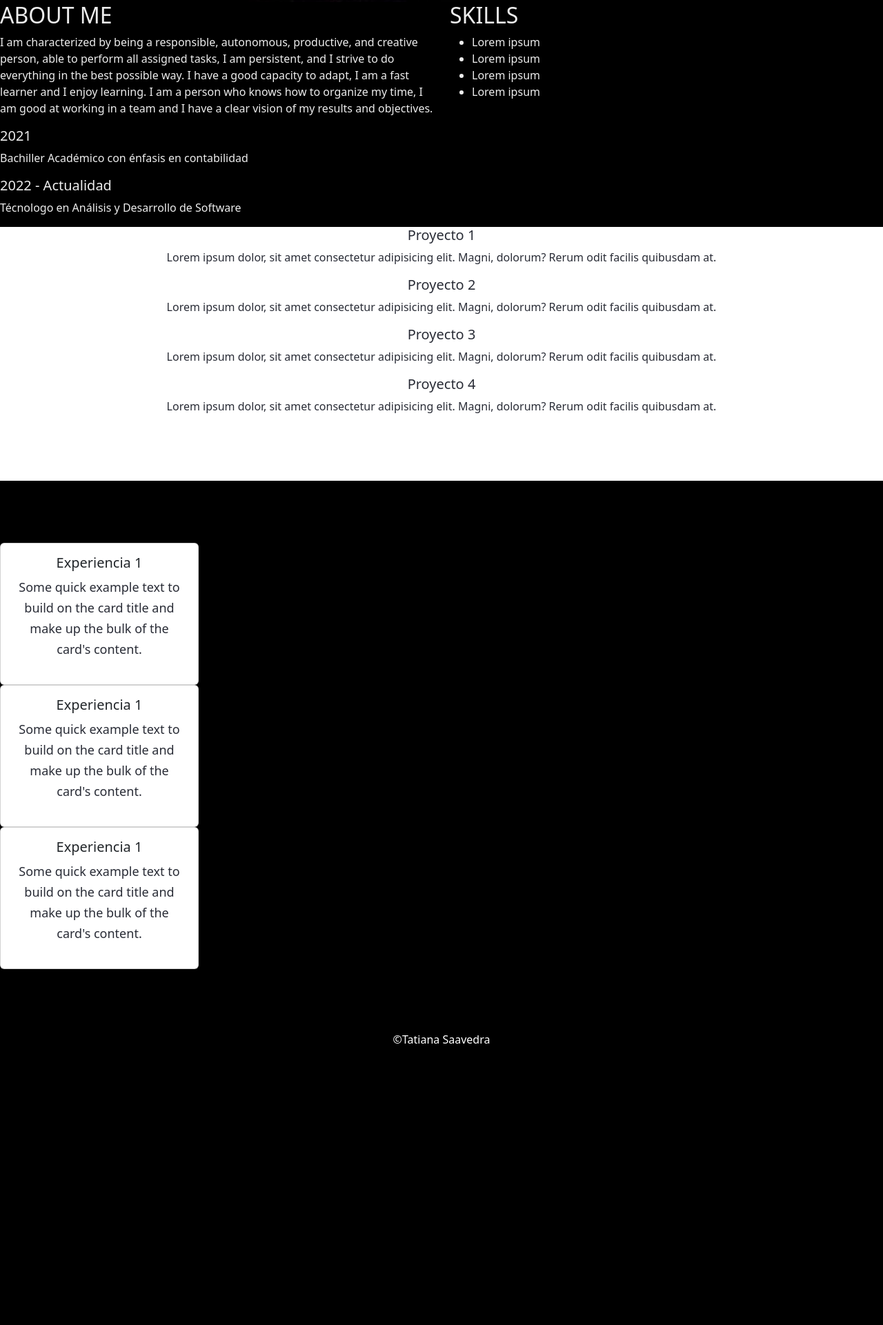
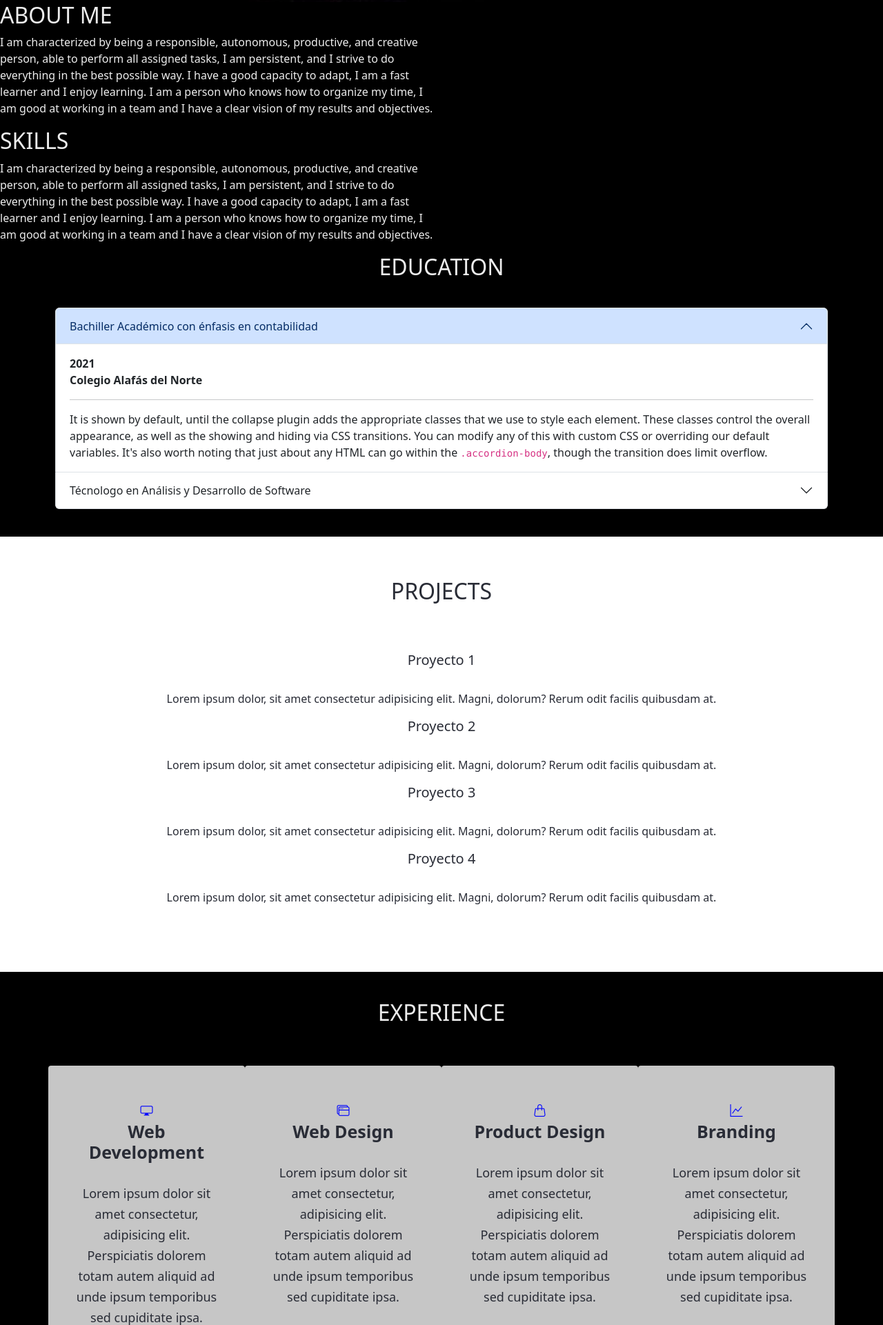
Before and after one commit to Tatiana0920/portafolio, a plain HTML site: page index.html in a window 1280 px wide. Shown: the part 797-2718 px from the top of the page at 69% size. Before the commit the page ends 2382 px from the top, so only its background shows below. Drawn offline with nearby package versions, Linux system fonts and the light colour scheme.

Commit message:
Update index.html

```diff
--- a/index.html
+++ b/index.html
@@ -4,6 +4,7 @@
     <meta charset="UTF-8">
     <meta name="viewport" content="width=device-width, initial-scale=1.0">
     <title>Tatiana Saavedra</title>
+    <link rel="icon" href="img/codigo.png" type="image/png">
     <link rel="stylesheet" href="https://cdn.jsdelivr.net/npm/bootstrap-icons@1.11.0/font/bootstrap-icons.css">
     <link href="https://cdn.jsdelivr.net/npm/bootstrap@5.3.1/dist/css/bootstrap.min.css" rel="stylesheet" integrity="sha384-4bw+/aepP/YC94hEpVNVgiZdgIC5+VKNBQNGCHeKRQN+PtmoHDEXuppvnDJzQIu9" crossorigin="anonymous">
     <link href="css/style.css" rel="stylesheet">
@@ -12,18 +13,17 @@
     <header id="header">
           <nav class="navbar navbar-expand-lg bg-body-tertiary">
             <div class="container-fluid">
-              <a class="navbar-brand" href="#hero">Tatiana</a>
+              <a class="navbar-brand" href="#hero"><img src="img/codigo.png" alt="logo"></a>
               <button class="navbar-toggler" type="button" data-bs-toggle="collapse" data-bs-target="#navbarNavAltMarkup" aria-controls="navbarNavAltMarkup" aria-expanded="false" aria-label="Toggle navigation">
                 <span class="navbar-toggler-icon"></span>
               </button>
               <div class="collapse navbar-collapse" id="navbarNavAltMarkup">
                 <div class="navbar-nav">
-                  <a class="nav-link active" aria-current="page" href="#hero">Home</a>
-                  <a class="nav-link" href="#about">About me</a>
-                  <a class="nav-link" href="#about">Skills</a>
-                  <a class="nav-link" href="#education">Education</a>
-                  <a class="nav-link" href="#projects">Projects</a>
-                  <a class="nav-link" href="#experience">Experience</a>
+                  <a class="nav-link scrollto" href="#about">About me</a>
+                  <a class="nav-link scrollto" href="#about">Skills</a>
+                  <a class="nav-link scrollto" href="#education">Education</a>
+                  <a class="nav-link scrollto" href="#projects">Projects</a>
+                  <a class="nav-link scrollto" href="#experience">Experience</a>
                 </div>
               </div>
             </div>
@@ -31,97 +31,134 @@
           </nav>
     </header>
 
-    <section id="hero" class="d-flex align-items-center">
-      <div class="container-hero position-relative">
-        <p>Hello, I am</p>
+    <section id="hero">
+      <div class="container-hero">
+        <h3>Hello, I am</h3>
         <h1>Tatiana Saavedra</h1>
         <h2>Tatiana Saavedra</h2>
         <p>Software Analysis and Development Student</p>
         <button type="button" class="btn">Download cv</button>
       </div>
+      <!-- <div class="container-img"><img src="img/img1.jpg" alt="img"></div> -->
       <div class="redes">
-        <a href="#"><i class="bi bi-github"></i></a>
-        <a href="#"><i class="bi bi-linkedin"></i></a>
-        <a href="#"><i class="bi bi-whatsapp"></i></a>
-        <a href="#"><i class="bi bi-instagram"></i></a>
+        <a href="https://github.com/" target="_blank"><i class="bi bi-github"></i></a>
+        <a href="https://co.linkedin.com/" target="_blank"><i class="bi bi-linkedin"></i></a>
+        <a href="https://www.whatsapp.com/?lang=es_LA" target="_blank"><i class="bi bi-whatsapp"></i></a>
+        <a href="https://www.instagram.com/" target="_blank"><i class="bi bi-instagram"></i></a>
       </div>
     </section>
 
     <main>
         <section id="about">
-            <div class="container-about">
-                <div class="row">
-                    <div class="col-md-6">
-                        <h2>ABOUT ME</h2>
-                        <p>I am characterized by being a responsible, autonomous, productive, and creative person, able to perform all assigned tasks, I am persistent, and I strive to do everything in the best possible way. I have a good capacity to adapt, I am a fast learner and I enjoy learning. I am a person who knows how to organize my time, I am good at working in a team and I have a clear vision of my results and objectives.</p>
-                    </div>
-                    <div class="col-md-6">
-                        <h2>SKILLS</h2>
-                            <div>
-                                <ul>
-                                    <li>Lorem ipsum</li>
-                                    <li>Lorem ipsum</li>
-                                    <li>Lorem ipsum</li>
-                                    <li>Lorem ipsum</li>
-                                </ul>
-                            </div>
-                    </div>
-                </div>
+          <div class="container-about">
+            <div class="row">
+              <div class="col-lg-6">
+                <h2>ABOUT ME</h2>
+                <p>I am characterized by being a responsible, autonomous, productive, and creative person, able to perform all assigned tasks, I am persistent, and I strive to do everything in the best possible way. I have a good capacity to adapt, I am a fast learner and I enjoy learning. I am a person who knows how to organize my time, I am good at working in a team and I have a clear vision of my results and objectives.</p>
+              </div>
             </div>
+          </div>
+          <div class="container-skills">
+            <div class="row">
+              <div class="col-lg-6">
+                <h2>SKILLS</h2>
+                <p>I am characterized by being a responsible, autonomous, productive, and creative person, able to perform all assigned tasks, I am persistent, and I strive to do everything in the best possible way. I have a good capacity to adapt, I am a fast learner and I enjoy learning. I am a person who knows how to organize my time, I am good at working in a team and I have a clear vision of my results and objectives.</p>
+              </div>
+            </div>
+          </div>
+
         </section>
 
         <section id="education">
-            <div class="container-education">
-               <h5>2021</h5>
-               <p>Bachiller Académico con énfasis en contabilidad</p>
-               <h5>2022 - Actualidad</h5>
-               <p>Técnologo en Análisis y Desarrollo de Software</p>
-            </div>
+          <div class="container-education"></div>
+            <h2>EDUCATION</h2>
+
+                  <div class="accordion" id="accordionExample">
+                    <div class="accordion-item">
+                      <h2 class="accordion-header">
+                        <button class="accordion-button" type="button" data-bs-toggle="collapse" data-bs-target="#collapseOne" aria-expanded="true" aria-controls="collapseOne">
+                          Bachiller Académico con énfasis en contabilidad
+                        </button>
+                      </h2>
+                      <div id="collapseOne" class="accordion-collapse collapse show" data-bs-parent="#accordionExample">
+                        <div class="accordion-body">
+                          <strong>2021<br> Colegio Alafás del Norte<br></strong><hr>It is shown by default, until the collapse plugin adds the appropriate classes that we use to style each element. These classes control the overall appearance, as well as the showing and hiding via CSS transitions. You can modify any of this with custom CSS or overriding our default variables. It's also worth noting that just about any HTML can go within the <code>.accordion-body</code>, though the transition does limit overflow.
+                        </div>
+                      </div>
+                    </div>
+                    <div class="accordion-item">
+                      <h2 class="accordion-header">
+                        <button class="accordion-button collapsed" type="button" data-bs-toggle="collapse" data-bs-target="#collapseTwo" aria-expanded="false" aria-controls="collapseTwo">
+                          Técnologo en Análisis y Desarrollo de Software
+                        </button>
+                      </h2>
+                      <div id="collapseTwo" class="accordion-collapse collapse" data-bs-parent="#accordionExample">
+                        <div class="accordion-body">
+                          <strong>2022 - Actualidad<br> Servicio Nacional de Aprendizaje<br></strong><hr> It is hidden by default, until the collapse plugin adds the appropriate classes that we use to style each element. These classes control the overall appearance, as well as the showing and hiding via CSS transitions. You can modify any of this with custom CSS or overriding our default variables. It's also worth noting that just about any HTML can go within the <code>.accordion-body</code>, though the transition does limit overflow.
+                        </div>
+                      </div>
+                    </div>
+
+                      </div>
+                    </div>
+                  </div>
+
         </section>
 
         <section id="projects">
             <div class="container-projects">
-               <h5>Proyecto  1</h5>
+              <h2>PROJECTS</h2>
+               <h5>Proyecto  1</h5><br>
                <p>Lorem ipsum dolor, sit amet consectetur adipisicing elit. Magni, dolorum? Rerum odit facilis quibusdam at.</p>
-               <h5>Proyecto 2</h5>
+               <h5>Proyecto 2</h5><br>
                <p>Lorem ipsum dolor, sit amet consectetur adipisicing elit. Magni, dolorum? Rerum odit facilis quibusdam at.</p>
-               <h5>Proyecto 3</h5>
+               <h5>Proyecto 3</h5><br>
                <p>Lorem ipsum dolor, sit amet consectetur adipisicing elit. Magni, dolorum? Rerum odit facilis quibusdam at.</p>
-               <h5>Proyecto 4</h5>
+               <h5>Proyecto 4</h5><br>
                <p>Lorem ipsum dolor, sit amet consectetur adipisicing elit. Magni, dolorum? Rerum odit facilis quibusdam at.</p>
             </div>
         </section>
 
-        <section id="experience">
-          <div class="container-experience">
+      <section id="experience">
+        <div class="container">
+            <h2>EXPERIENCE</h2>
             <div class="row">
+                <div class="col-lg-3 col-md-6 col-sm-12 item-experiencia">
+                    <img src="#" class="icon"><i class="bi bi-display"></i></img>
+                    <h3>Web Development</h3>
+                    <p>Lorem ipsum dolor sit amet consectetur, adipisicing elit. Perspiciatis dolorem totam autem aliquid ad unde ipsum temporibus sed cupiditate ipsa.</p>
+                    <a href="" class="btn btn-primary-p">Read more</a>
+                </div>
 
-              <div class="col-lg-4 col-md-6">
-                  <div class="card" style="width: 18rem;">
-                    <img src="..." class="card-img-top" alt="...">
-                    <div class="card-body">
-                      <h5 class="card-title">Experiencia 1</h5>
-                      <p class="card-text">Some quick example text to build on the card title and make up the bulk of the card's content.</p>
-                    </div>
-                  </div>
-              <div class="col-lg-4 col-md-6">
-                  <div class="card" style="width: 18rem;">
-                    <img src="..." class="card-img-top" alt="...">
-                      <div class="card-body">
-                        <h5 class="card-title">Experiencia 1</h5>
-                          <p class="card-text">Some quick example text to build on the card title and make up the bulk of the card's content.</p>
-                      </div>
-                    </div>
-              <div class="col-lg-4 col-md-6">
-                  <div class="card" style="width: 18rem;">
-                    <img src="img/" class="card-img-top" alt="...">
-                      <div class="card-body">
-                        <h5 class="card-title">Experiencia 1</h5>
-                          <p class="card-text">Some quick example text to build on the card title and make up the bulk of the card's content.</p>
-                      </div>
-                    </div>
+                <div class="col-lg-3 col-md-6 col-sm-12 item-experiencia">
+                    <!-- <img src="img/cuad2.jpg" class="w-100" alt=""> -->
+                    <img src="#" class="icon"><i class="bi bi-window-stack"></i></img>
+                    <h3>Web Design</h3>
+                    <p>Lorem ipsum dolor sit amet consectetur, adipisicing elit. Perspiciatis dolorem totam autem aliquid ad unde ipsum temporibus sed cupiditate ipsa.</p>
+                    <a href="#" class="btn btn-primary-p">Read more</a>
+                </div>
 
-      </section>
+                <div class="col-lg-3 col-md-6 col-sm-12 item-experiencia">
+                    <img src="" class="icon"><i class="bi bi-handbag"></i> </img>
+                    <h3>Product Design</h3>
+                    <p>Lorem ipsum dolor sit amet consectetur, adipisicing elit. Perspiciatis dolorem totam autem aliquid ad unde ipsum temporibus sed cupiditate ipsa.</p>
+                    <a href="#" class="btn btn-primary-p">Read more</a>
+                </div>
+
+                <div class="col-lg-3 col-md-6 col-sm-12 item-experiencia">
+                    <img src="#" class="icon"><i class="bi bi-graph-up"></i></img>
+                    <h3>Branding</h3>
+                    <p>Lorem ipsum dolor sit amet consectetur, adipisicing elit. Perspiciatis dolorem totam autem aliquid ad unde ipsum temporibus sed cupiditate ipsa.</p>
+                    <a href="#" class="btn btn-primary-p">Read more</a>
+                </div>
+            </div>
+        </div>
+    </section>
+
+
+
+
+
     </main>
 
     <footer>
@@ -130,5 +167,6 @@
         </div>
     </footer>
     <script src="https://cdn.jsdelivr.net/npm/bootstrap@5.3.1/dist/js/bootstrap.bundle.min.js" integrity="sha384-HwwvtgBNo3bZJJLYd8oVXjrBZt8cqVSpeBNS5n7C8IVInixGAoxmnlMuBnhbgrkm" crossorigin="anonymous"></script>
-</body>
+    <script src="js/main.js"></script>
+  </body>
 </html>
```
